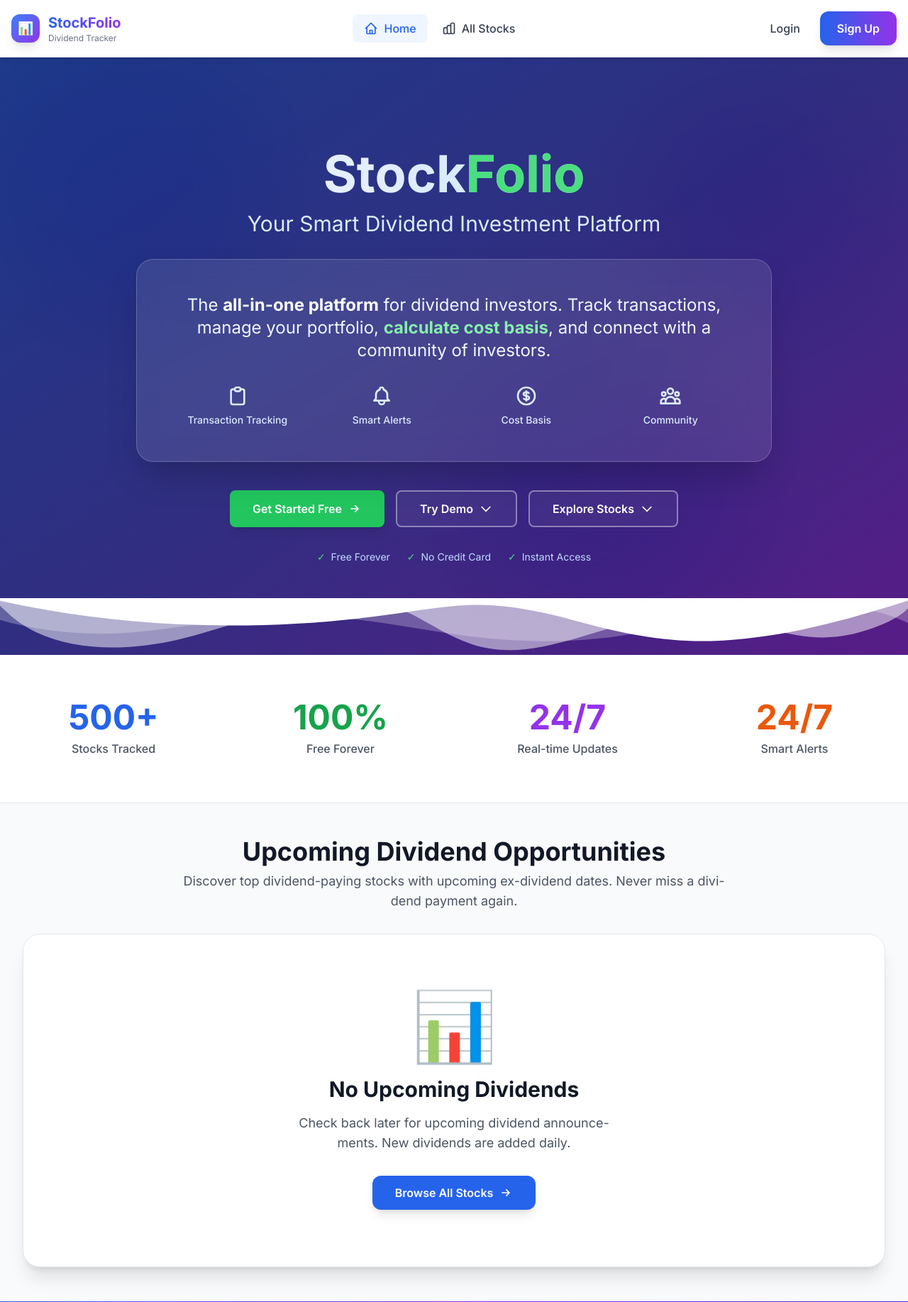
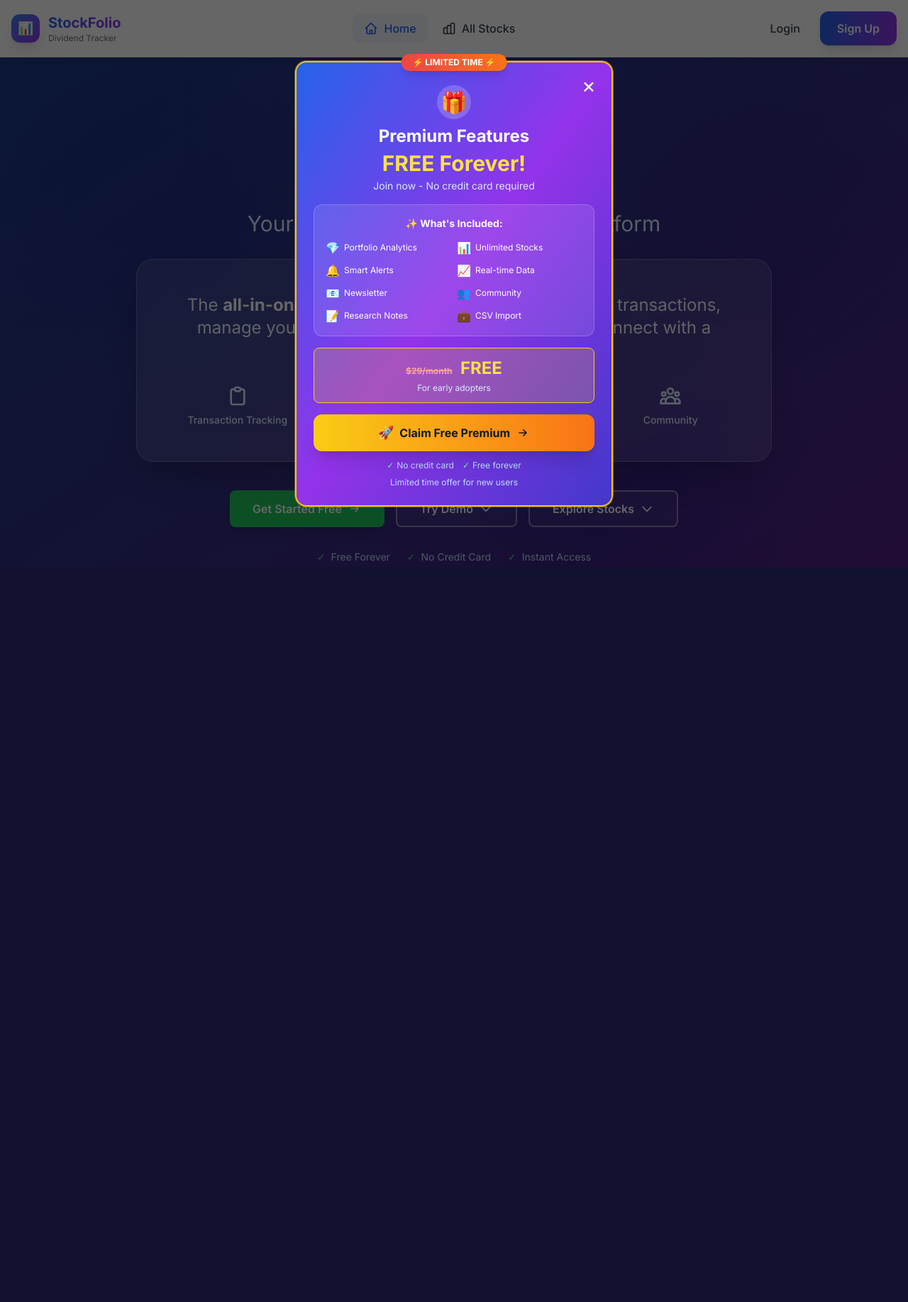
Before and after one commit to sonusaggu/dividend-tracker, a Django app: page / in a window 1280 px wide. Shown: the top 1835 px of the page at 71% size. After the commit the page ends 800 px from the top, so only its background shows below. Run offline with Django 5.2, Linux system fonts and the light colour scheme; data comes from the database, SQL or seed files in the repository; data that the repository does not hold is empty; some libraries are stand-ins or nearby versions.

Commit message:
popup added on home page

```diff
--- a/portfolio/templates/base.html
+++ b/portfolio/templates/base.html
@@ -611,6 +611,11 @@
     <!-- Footer -->
     {% include 'components/footer.html' %}
 
+    <!-- Promotional Registration Modal (only show if user is not authenticated) -->
+    {% if not user.is_authenticated %}
+    {% include 'components/promotional_registration_modal.html' %}
+    {% endif %}
+
     <!-- Common JavaScript -->
     <script>
         // Beautiful Toast Notification System
--- /dev/null
+++ b/portfolio/templates/components/promotional_registration_modal.html
@@ -0,0 +1,214 @@
+<!-- Promotional Registration Modal - Limited Time Offer (Compact & Mobile-Optimized) -->
+<div id="promoRegistrationModal" class="fixed inset-0 bg-black bg-opacity-60 flex items-center justify-center z-[10000] overflow-y-auto py-4 sm:py-8 px-2 sm:px-4" style="display: none;">
+    <div class="bg-gradient-to-br from-blue-600 via-purple-600 to-indigo-700 rounded-xl sm:rounded-2xl shadow-2xl p-4 sm:p-6 w-full max-w-md relative border-2 border-yellow-400 animate-pulse-border">
+        <!-- Close Button -->
+        <button onclick="closePromoRegistrationModal()" class="absolute top-2 right-2 sm:top-3 sm:right-3 text-white hover:text-yellow-300 text-2xl sm:text-3xl transition duration-200 leading-none z-10 w-8 h-8 sm:w-10 sm:h-10 flex items-center justify-center">
+            &times;
+        </button>
+
+        <!-- Limited Time Badge -->
+        <div class="absolute -top-2 sm:-top-3 left-1/2 transform -translate-x-1/2 bg-gradient-to-r from-red-500 to-orange-500 text-white px-3 sm:px-4 py-0.5 sm:py-1 rounded-full text-[10px] sm:text-xs font-bold shadow-lg whitespace-nowrap">
+            ⚡ LIMITED TIME ⚡
+        </div>
+
+        <div class="mt-1 sm:mt-2">
+            <!-- Header -->
+            <div class="text-center mb-3 sm:mb-4">
+                <div class="inline-flex items-center justify-center w-10 h-10 sm:w-12 sm:h-12 bg-white/20 backdrop-blur-sm rounded-full mb-1 sm:mb-2">
+                    <span class="text-2xl sm:text-3xl">🎁</span>
+                </div>
+                <h2 class="text-xl sm:text-2xl font-extrabold text-white mb-0.5 sm:mb-1">
+                    Premium Features
+                    <span class="block text-yellow-300 text-2xl sm:text-3xl mt-0.5 sm:mt-1">FREE Forever!</span>
+                </h2>
+                <p class="text-blue-100 text-xs sm:text-sm mb-1 sm:mb-2 px-2">
+                    Join now - No credit card required
+                </p>
+            </div>
+
+            <!-- Premium Features List (Compact Grid - Responsive) -->
+            <div class="bg-white/10 backdrop-blur-sm rounded-lg sm:rounded-xl p-3 sm:p-4 mb-3 sm:mb-4 border border-white/20">
+                <h3 class="text-xs sm:text-sm font-bold text-white mb-2 sm:mb-3 text-center">✨ What's Included:</h3>
+                <div class="grid grid-cols-2 gap-1.5 sm:gap-2 text-[10px] sm:text-xs">
+                    <div class="flex items-center space-x-1 sm:space-x-1.5">
+                        <span class="text-sm sm:text-base">💎</span>
+                        <span class="text-white truncate">Portfolio Analytics</span>
+                    </div>
+                    <div class="flex items-center space-x-1 sm:space-x-1.5">
+                        <span class="text-sm sm:text-base">📊</span>
+                        <span class="text-white truncate">Unlimited Stocks</span>
+                    </div>
+                    <div class="flex items-center space-x-1 sm:space-x-1.5">
+                        <span class="text-sm sm:text-base">🔔</span>
+                        <span class="text-white truncate">Smart Alerts</span>
+                    </div>
+                    <div class="flex items-center space-x-1 sm:space-x-1.5">
+                        <span class="text-sm sm:text-base">📈</span>
+                        <span class="text-white truncate">Real-time Data</span>
+                    </div>
+                    <div class="flex items-center space-x-1 sm:space-x-1.5">
+                        <span class="text-sm sm:text-base">📧</span>
+                        <span class="text-white truncate">Newsletter</span>
+                    </div>
+                    <div class="flex items-center space-x-1 sm:space-x-1.5">
+                        <span class="text-sm sm:text-base">👥</span>
+                        <span class="text-white truncate">Community</span>
+                    </div>
+                    <div class="flex items-center space-x-1 sm:space-x-1.5">
+                        <span class="text-sm sm:text-base">📝</span>
+                        <span class="text-white truncate">Research Notes</span>
+                    </div>
+                    <div class="flex items-center space-x-1 sm:space-x-1.5">
+                        <span class="text-sm sm:text-base">💼</span>
+                        <span class="text-white truncate">CSV Import</span>
+                    </div>
+                </div>
+            </div>
+
+            <!-- Value Proposition (Compact) -->
+            <div class="bg-yellow-400/20 border border-yellow-400 rounded-lg p-2 sm:p-3 mb-3 sm:mb-4 text-center">
+                <p class="text-white font-bold text-xs sm:text-sm mb-0.5 sm:mb-1">
+                    <span class="line-through text-red-300 text-[10px] sm:text-xs">$29/month</span>
+                    <span class="text-xl sm:text-2xl text-yellow-300 ml-1 sm:ml-2">FREE</span>
+                </p>
+                <p class="text-blue-100 text-[10px] sm:text-xs">For early adopters</p>
+            </div>
+
+            <!-- CTA Button -->
+            <a href="{% url 'register' %}"
+                    onclick="closePromoRegistrationModal();"
+                    class="block w-full bg-gradient-to-r from-yellow-400 to-orange-500 hover:from-yellow-500 hover:to-orange-600 text-gray-900 py-2.5 sm:py-3 px-3 sm:px-4 rounded-lg sm:rounded-xl font-bold text-sm sm:text-base transition-all duration-300 transform hover:scale-105 shadow-xl mb-2 sm:mb-3 text-center min-h-[44px] sm:min-h-[48px] flex items-center justify-center">
+                <span class="flex items-center justify-center">
+                    <span class="mr-1.5 sm:mr-2 text-base sm:text-lg">🚀</span>
+                    <span class="whitespace-nowrap">Claim Free Premium</span>
+                    <svg class="w-4 h-4 sm:w-5 sm:h-5 ml-1.5 sm:ml-2" fill="none" stroke="currentColor" viewBox="0 0 24 24">
+                        <path stroke-linecap="round" stroke-linejoin="round" stroke-width="2" d="M13 7l5 5m0 0l-5 5m5-5H6"></path>
+                    </svg>
+                </span>
+            </a>
+
+            <!-- Trust Indicators (Compact) -->
+            <div class="flex flex-wrap justify-center items-center gap-2 sm:gap-3 text-[10px] sm:text-xs text-blue-200 mb-1 sm:mb-2">
+                <div class="flex items-center space-x-0.5 sm:space-x-1">
+                    <span class="text-green-300">✓</span>
+                    <span>No credit card</span>
+                </div>
+                <div class="flex items-center space-x-0.5 sm:space-x-1">
+                    <span class="text-green-300">✓</span>
+                    <span>Free forever</span>
+                </div>
+            </div>
+
+            <!-- Fine Print -->
+            <p class="text-center text-blue-200 text-[10px] sm:text-xs px-2">
+                Limited time offer for new users
+            </p>
+        </div>
+    </div>
+</div>
+
+<style>
+@keyframes pulse-border {
+    0%, 100% {
+        border-color: #facc15;
+        box-shadow: 0 0 0 0 rgba(250, 204, 21, 0.5);
+    }
+    50% {
+        border-color: #f59e0b;
+        box-shadow: 0 0 0 5px rgba(250, 204, 21, 0);
+    }
+}
+
+.animate-pulse-border {
+    animation: pulse-border 2s ease-in-out infinite;
+}
+</style>
+
+<script>
+// Promotional Registration Modal Functions
+(function() {
+    window.openPromoRegistrationModal = function() {
+        const modal = document.getElementById('promoRegistrationModal');
+        if (modal) {
+            modal.style.display = 'flex';
+            document.body.style.overflow = 'hidden';
+        }
+    }
+
+    window.closePromoRegistrationModal = function() {
+        const modal = document.getElementById('promoRegistrationModal');
+        if (modal) {
+            modal.style.display = 'none';
+            document.body.style.overflow = 'auto';
+
+            // Remember that user dismissed the modal (don't show again for 24 hours)
+            localStorage.setItem('promoModalDismissed', Date.now().toString());
+        }
+    }
+
+    // Also define as regular function for compatibility
+    function openPromoRegistrationModal() {
+        if (window.openPromoRegistrationModal) {
+            window.openPromoRegistrationModal();
+        }
+    }
+
+    function closePromoRegistrationModal() {
+        if (window.closePromoRegistrationModal) {
+            window.closePromoRegistrationModal();
+        }
+    }
+})();
+
+// Auto-show promotional modal after delay (only if not authenticated and not recently dismissed)
+document.addEventListener('DOMContentLoaded', function() {
+    // Only show for non-authenticated users
+    {% if not user.is_authenticated %}
+    const lastDismissed = localStorage.getItem('promoModalDismissed');
+    const now = Date.now();
+    const oneDay = 24 * 60 * 60 * 1000; // 24 hours in milliseconds
+
+    // Show modal if:
+    // 1. Never dismissed, OR
+    // 2. Dismissed more than 24 hours ago
+    if (!lastDismissed || (now - parseInt(lastDismissed)) > oneDay) {
+        // Show after 3 seconds delay
+        setTimeout(function() {
+            openPromoRegistrationModal();
+        }, 3000);
+
+        // Also show on scroll (after user scrolls 30% of page)
+        let scrollShown = false;
+        window.addEventListener('scroll', function() {
+            if (!scrollShown && window.scrollY > window.innerHeight * 0.3) {
+                scrollShown = true;
+                if (!document.getElementById('promoRegistrationModal').style.display ||
+                    document.getElementById('promoRegistrationModal').style.display === 'none') {
+                    openPromoRegistrationModal();
+                }
+            }
+        });
+    }
+    {% endif %}
+
+    // Close modal when clicking outside
+    const modal = document.getElementById('promoRegistrationModal');
+    if (modal) {
+        modal.addEventListener('click', function(e) {
+            if (e.target === modal) {
+                closePromoRegistrationModal();
+            }
+        });
+    }
+
+    // Close with Escape key
+    document.addEventListener('keydown', function(e) {
+        if (e.key === 'Escape') {
+            const modal = document.getElementById('promoRegistrationModal');
+            if (modal && modal.style.display !== 'none') {
+                closePromoRegistrationModal();
+            }
+        }
+    });
+});
+</script>
```
